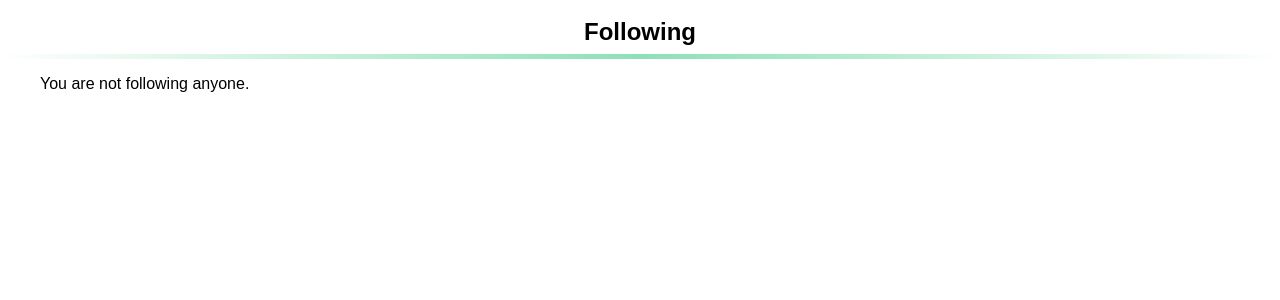
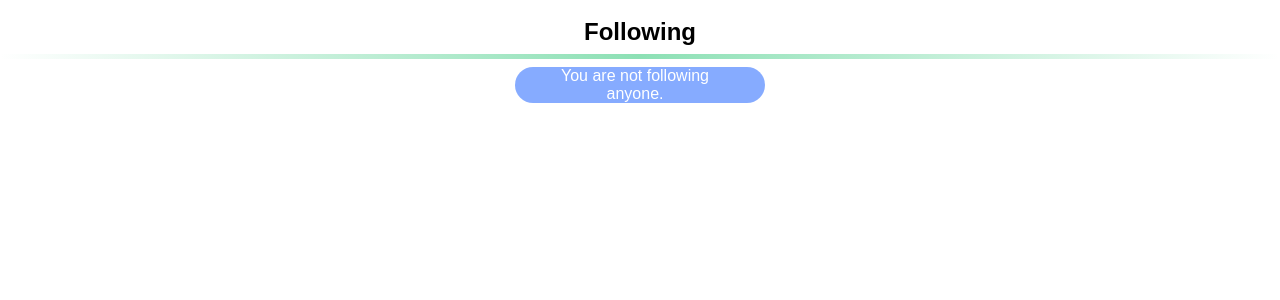
Before and after one commit to yangh567/WAD, a Django app: template templates/PostBar/following_list.html in a window 1280 px wide. Shown: the part 46-346 px from the top of the page. Run offline with Django 3.2, Linux system fonts and the light colour scheme; the template is opened without the code that fills it, so the values that code supplies are empty.

Commit message:
Add CSS and update templates for following/followers list

```diff
--- a/static/css/user_profile.css
+++ b/static/css/user_profile.css
@@ -57,3 +57,15 @@
     border-color: #313131;
     overflow: auto;
 }
+
+.all_follower_list {
+    text-align: center;
+    background-color: rgba(67, 124, 255, 0.64);
+    padding-left: 20px;
+    padding-right: 30px;
+    border-radius: 25px;
+    margin: 0 auto;
+    color: white;
+    height: auto;
+    width: 100px
+}
--- a/templates/PostBar/following_list.html
+++ b/templates/PostBar/following_list.html
@@ -1,5 +1,8 @@
 {% extends 'PostBar/base.html' %}
 {% load staticfiles %}
+{% block css_block %}
+    <link rel="stylesheet" type="text/css" href="../../static/css/user_profile.css">
+{% endblock %}
 
 {% block title_block %}
     <title>Following</title>
@@ -12,17 +15,25 @@
     </div>
 
     <hr/>
-
-    <ul class="content">
+    <div class="all_follower_list" style="
+        text-align: center;
+        background-color: rgba(67, 124, 255, 0.64);
+        padding-left: 20px;
+        padding-right: 30px;
+        border-radius: 25px;
+        margin: 0 auto;
+        color: white;
+        height: auto;
+        width: 200px">
         {% if following_list %}
             {% for follower in following_list %}
                 <li>
-                    {{ follower }}
+                    <a href="{% url 'user_profile_detail' follower.id %}">{{ follower }}</a>
                 </li>
             {% endfor %}
         {% else %}
             You are not following anyone.
         {% endif %}
-    </ul>
+    </div>
 
 {% endblock %}
```
Also changed, not shown: templates/PostBar/follower_list.html (+12 -3 lines).
